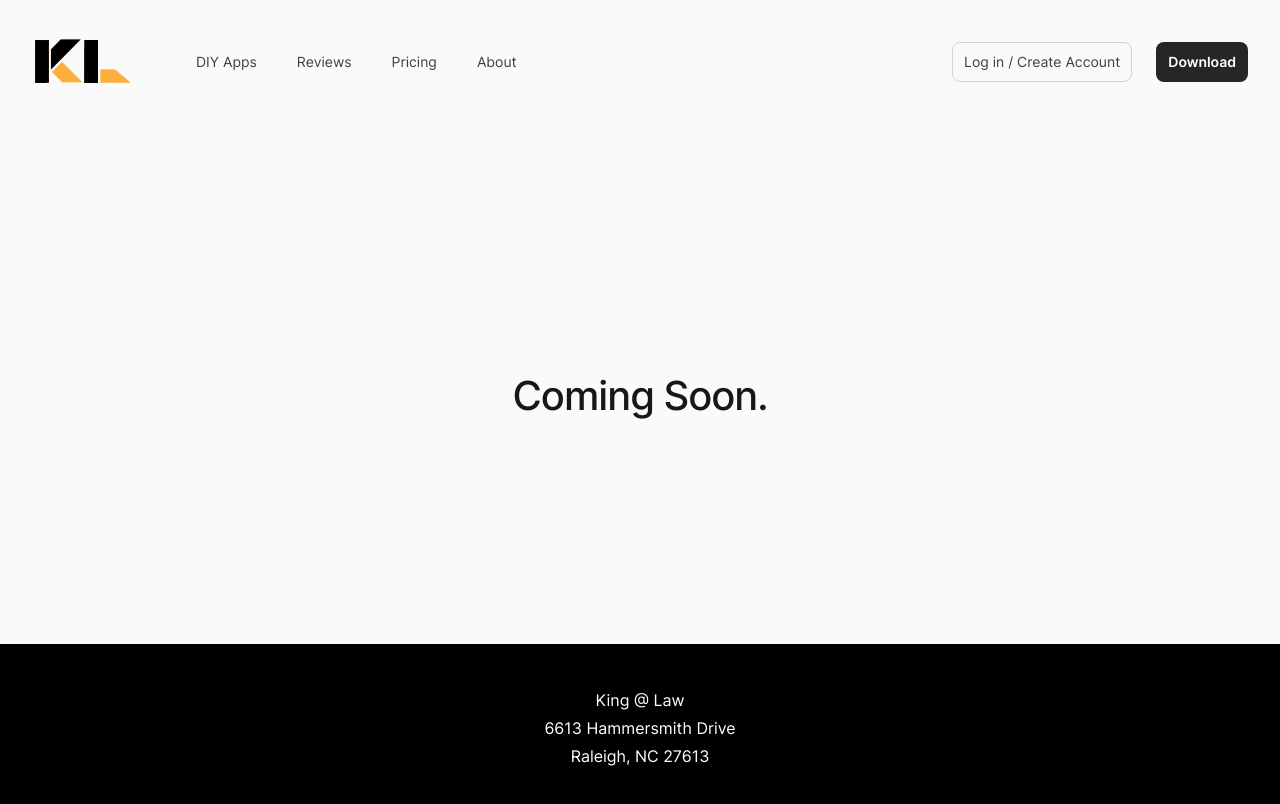
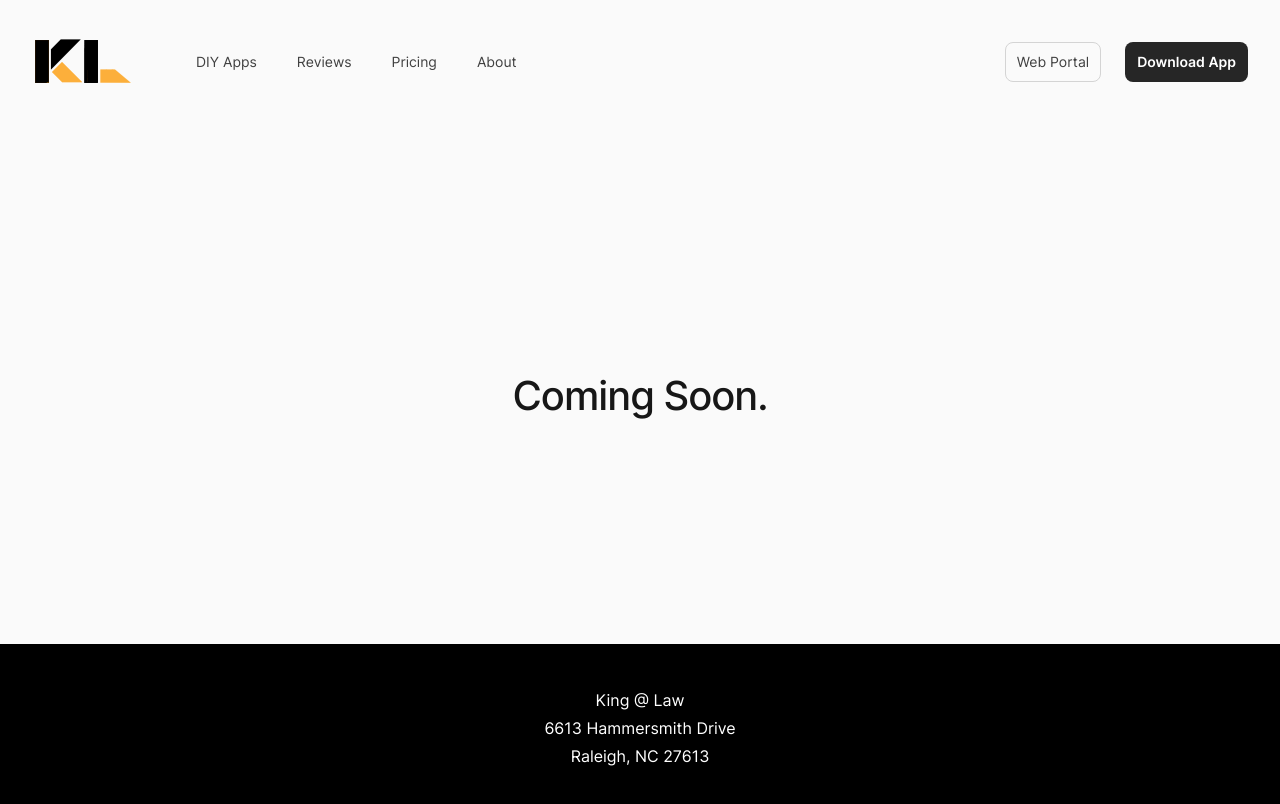
Before and after one commit to David44357/KingLawWebsite, a Next.js app: page /diyapps in a window 1280 px wide. Shown: the top 804 px of the page. Built offline with nearby package versions, Linux system fonts and the light colour scheme.

Commit message:
Update Header.jsx

```diff
--- a/src/components/Header.jsx
+++ b/src/components/Header.jsx
@@ -147,10 +147,10 @@ export function Header() {
               )}
             </Popover>
             <Button href="https://apps.kinglawnc.com/" variant="outline" className="hidden lg:block">
-              Log in / Create Account
+              Web Portal
             </Button>
             <Button href="/comingsoon" className="hidden lg:block">
-              Download
+              Download App
             </Button>
           </div>
         </Container>
```
